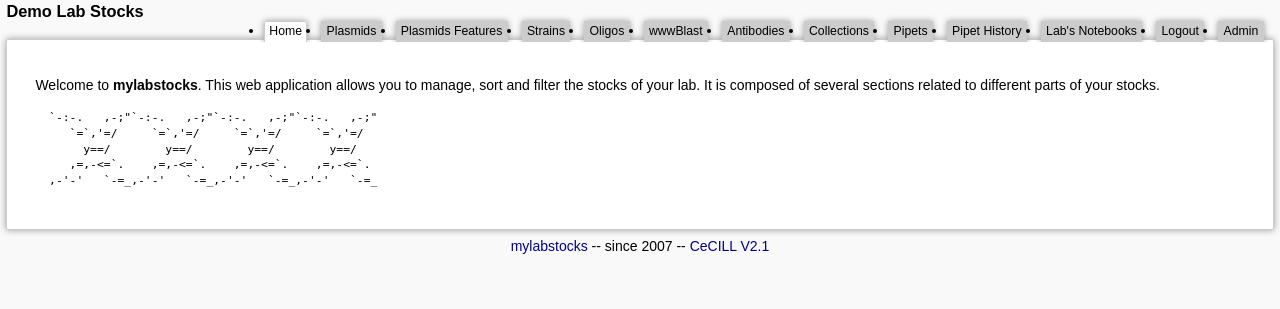
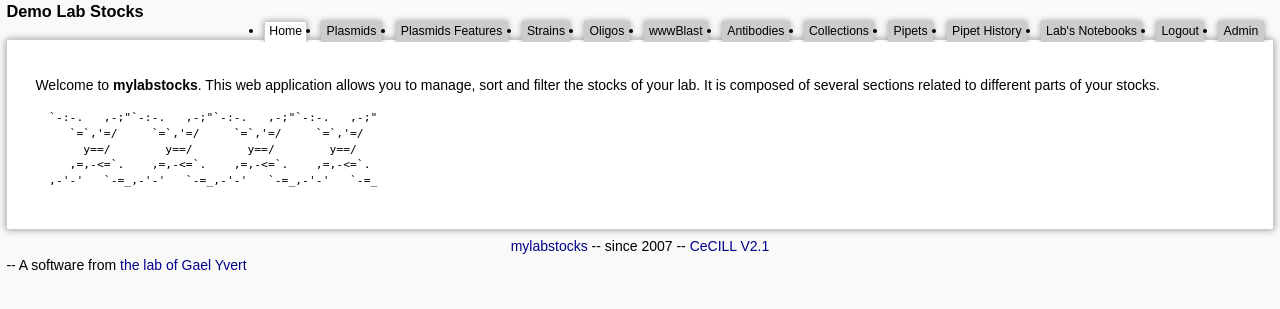
Before and after one commit to fchuffar/mylabstocks, a PHP site: page /home.php in a window 1280 px wide. Shown: the top 309 px of the page. Run offline with PHP 8.4, Linux system fonts and the light colour scheme.

Commit message:
Adding mentions.

```diff
--- a/src/footers.php
+++ b/src/footers.php
@@ -126,7 +126,9 @@ if (q != null) {
 
 
 
-<center><a href="https://forge.cbp.ens-lyon.fr/redmine/projects/mylabstocks">mylabstocks</a> -- since 2007 -- <a href="http://www.cecill.info/licences/Licence_CeCILL_V2.1-en.html">CeCILL V2.1</a></center>
+<center><a href="https://forge.cbp.ens-lyon.fr/redmine/projects/mylabstocks">mylabstocks</a>  -- since 2007 -- <a href="http://www.cecill.info/licences/Licence_CeCILL_V2.1-en.html">CeCILL V2.1</a></center> -- A software from <a href="http://www.ens-lyon.fr/LBMC/gisv/index.php/en/">the lab of Gael Yvert</a></center>
+
+
 
 </div>
 </body>
```
